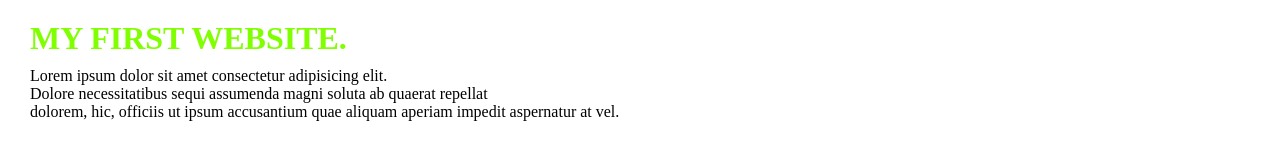
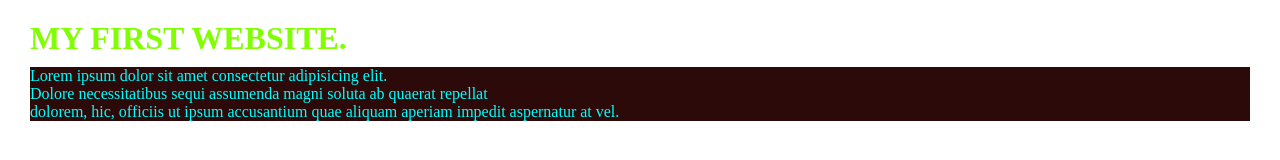
Before and after one commit to abdulkadermahbub/my-first-github-repo, a plain HTML site: page index.html in a window 1280 px wide. Drawn offline with Linux system fonts and the light colour scheme.

Commit message:
color added

```diff
--- a/style.css
+++ b/style.css
@@ -5,3 +5,8 @@
 h1 {
     color: chartreuse;
 }
+
+p {
+    background-color: #2d0a0a;
+    color: aqua;
+}
```
